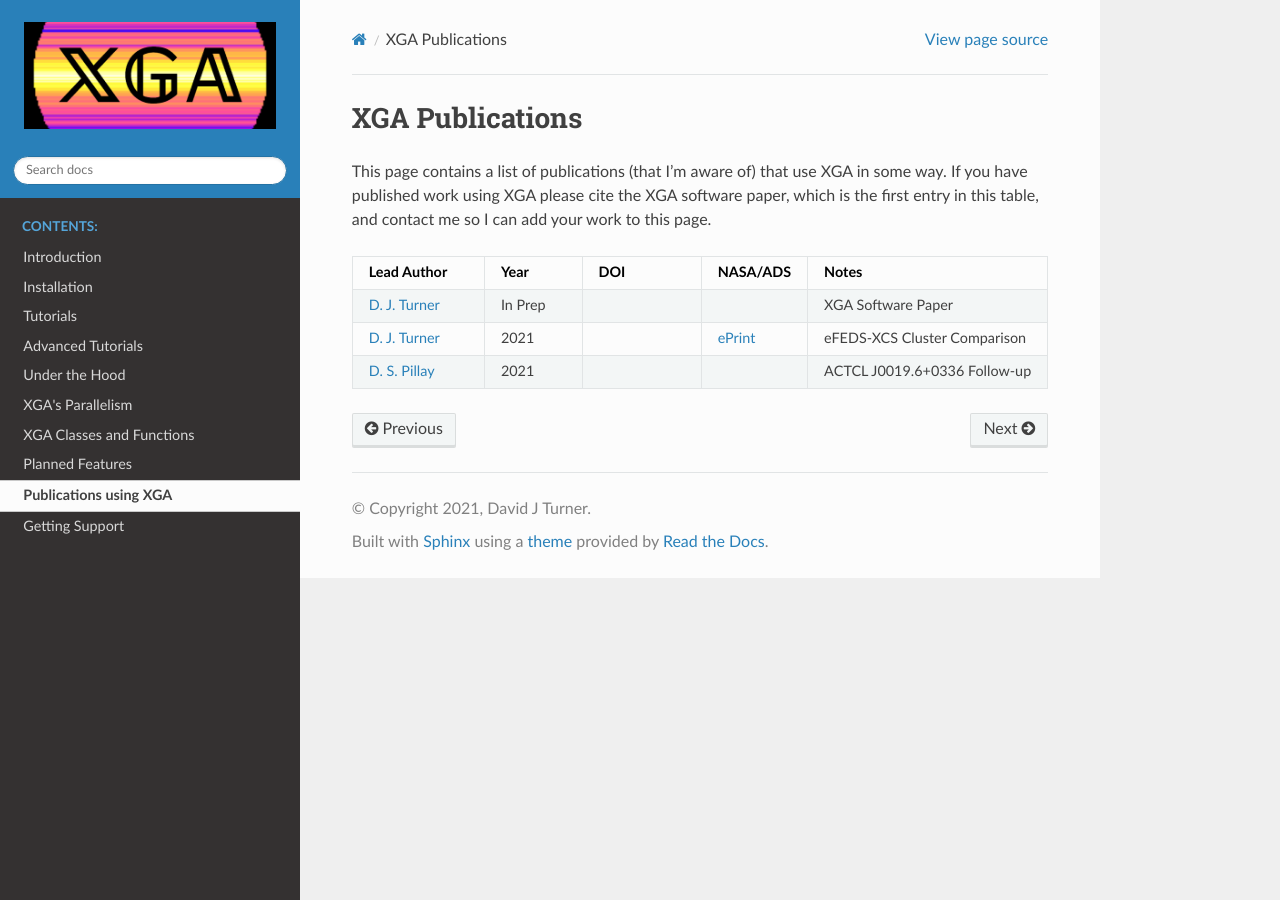
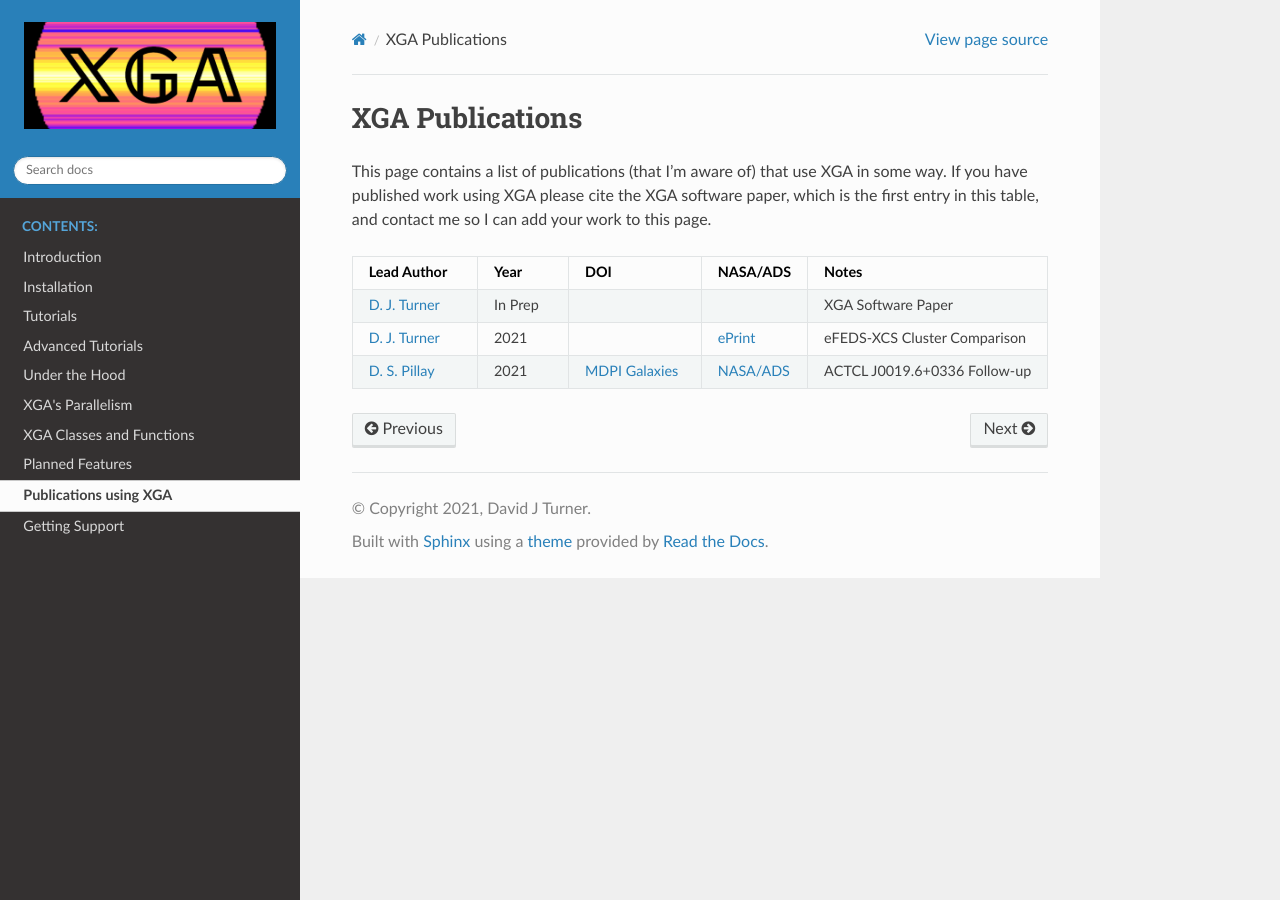
Before and after one commit to DavidT3/XGA, a Sphinx documentation site: the page built from docs/source/publications.rst, in a window 1280 px wide. Built offline with Sphinx 7.4.7 and the Read the Docs theme 2.0.0, drawn with Linux system fonts in a browser that asks for light colours; pages that are not in the unit, such as notebooks, are missing from menus.

Commit message:
Updated Denisha's paper entry in the docs, should close issue #670 but need to check it builds properly first.

```diff
--- a/docs/source/publications.rst
+++ b/docs/source/publications.rst
@@ -26,6 +26,6 @@ your work to this page.
      - eFEDS-XCS Cluster Comparison
    * - `D. S. Pillay <https://orcid.org/0000-0002-1602-4168>`_
      - 2021
-     -
-     -
+     - `MDPI Galaxies <https://doi.org/10.3390/galaxies9040097>`_
+     - `NASA/ADS <https://ui.adsabs.harvard.edu/abs/2021arXiv211104340P/abstract>`_
      - ACTCL J0019.6+0336 Follow-up
```
